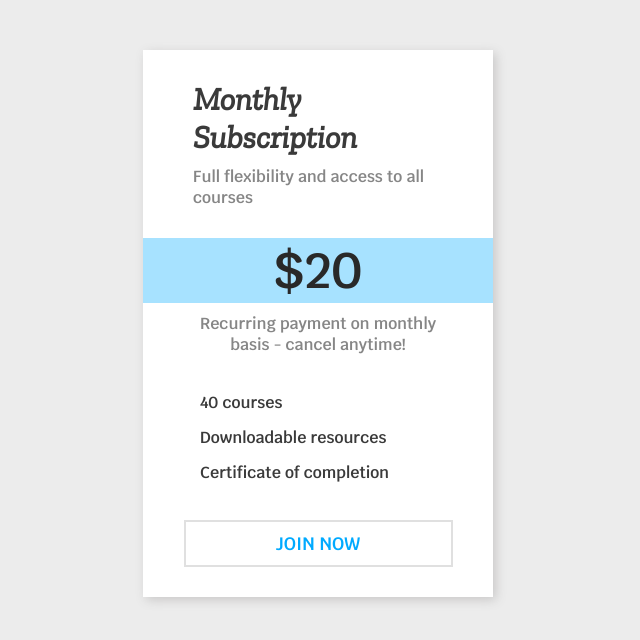
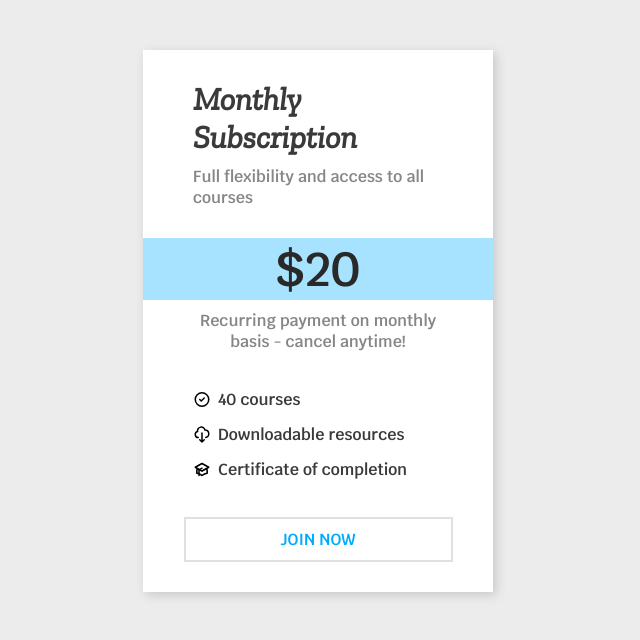
Before and after one commit to keithwillis-bc/styled-sale-card, a plain HTML site: page index.html in a window 1280 px wide. Shown: the whole page, without its empty margins (322-962 px from the left). Drawn offline with nearby package versions, Linux system fonts and the light colour scheme.

Commit message:
finished

```diff
--- a/index.html
+++ b/index.html
@@ -22,12 +22,15 @@
     </p>
     <div class="sub-details">
         <div class="sub-feature">
+            <div class="icon"><svg class="w-6 h-6" fill="none" stroke="currentColor" viewBox="0 0 24 24" xmlns="http://www.w3.org/2000/svg"><path stroke-linecap="round" stroke-linejoin="round" stroke-width="2" d="M9 12l2 2 4-4m6 2a9 9 0 11-18 0 9 9 0 0118 0z"></path></svg></div>
             <p class="sub-feature-text">40 courses</p>
         </div>
         <div class="sub-feature">
+            <div class="icon"><svg class="w-6 h-6" fill="none" stroke="currentColor" viewBox="0 0 24 24" xmlns="http://www.w3.org/2000/svg"><path stroke-linecap="round" stroke-linejoin="round" stroke-width="2" d="M7 16a4 4 0 01-.88-7.903A5 5 0 1115.9 6L16 6a5 5 0 011 9.9M9 19l3 3m0 0l3-3m-3 3V10"></path></svg></div>
             <p class="sub-feature-text">Downloadable resources</p>
         </div>
         <div class="sub-feature">
+            <div class="icon"><svg class="w-6 h-6" fill="none" stroke="currentColor" viewBox="0 0 24 24" xmlns="http://www.w3.org/2000/svg"><path d="M12 14l9-5-9-5-9 5 9 5z"></path><path d="M12 14l6.16-3.422a12.083 12.083 0 01.665 6.479A11.952 11.952 0 0012 20.055a11.952 11.952 0 00-6.824-2.998 12.078 12.078 0 01.665-6.479L12 14z"></path><path stroke-linecap="round" stroke-linejoin="round" stroke-width="2" d="M12 14l9-5-9-5-9 5 9 5zm0 0l6.16-3.422a12.083 12.083 0 01.665 6.479A11.952 11.952 0 0012 20.055a11.952 11.952 0 00-6.824-2.998 12.078 12.078 0 01.665-6.479L12 14zm-4 6v-7.5l4-2.222"></path></svg></div>
             <p class="sub-feature-text">Certificate of completion</p>
         </div>
     </div>
--- a/styles.css
+++ b/styles.css
@@ -3,6 +3,12 @@ html {
     --color-grey-400: rgb(134, 134, 134);
     --color-grey-600: rgb(58,58,58);
     --color-grey-900: rgb(41, 41, 41);
+
+    --color-primary-300: rgb(167,226,255);
+    --color-primary-700: rgb(0,170,255);
+
+    --size-1: 1rem;
+    --size-5: 3rem;
 
     background-color: var(--color-grey-100);
     font-family: 'Krub', sans-serif;
@@ -15,6 +21,14 @@ html {
     width: 350px;
     margin: 50px auto;
     box-shadow: 3px 3px 10px rgb(201, 200, 200);
+
+    /* transition */
+    transition: transform .5s ease-out 0s;
+  }
+
+  .card-container:hover{
+    transform: scale(1.1);
+    /*transform: rotate(360deg);*/
   }
 
   h1 {
@@ -35,10 +49,10 @@ html {
 
   .price {
     color: var(--color-grey-900);
-    background-color: rgb(167, 226, 255);
+    background-color: var(--color-primary-300);
     text-align: center;
     margin: 30px auto 10px auto;
-    font-size: 50px;
+    font-size: var(--size-5);
     font-weight: 600;
   }
 
@@ -60,7 +74,7 @@ html {
 
   .icon {
     display: flex;
-    width: 10px;
+    width: 18px;
   }
 
   .sub-feature-text {
@@ -83,12 +97,13 @@ html {
     padding: 10px;
     margin: 0 0 30px 0;
     border: 2px solid rgb(224, 224, 224);
-    font-size: 18px;
+    font-size: var(--size-1);
     font-weight: 600;
+    transition: background-color .75s ease-out;
   }
 
   .button:hover {
     color: white;
-    background-color: rgb(0, 170, 255);
+    background-color: var(--color-primary-700);
     border: 2px solid rgb(255, 255, 255);
   }
```
